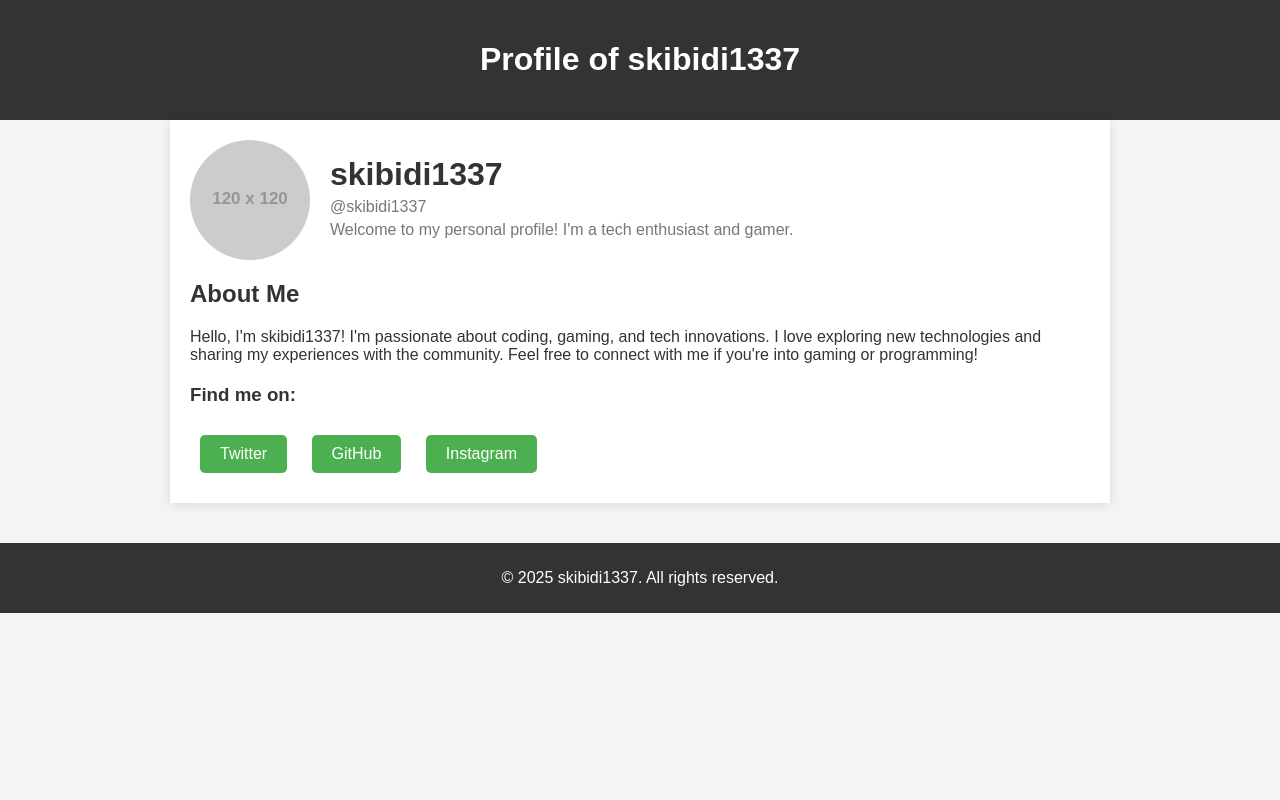
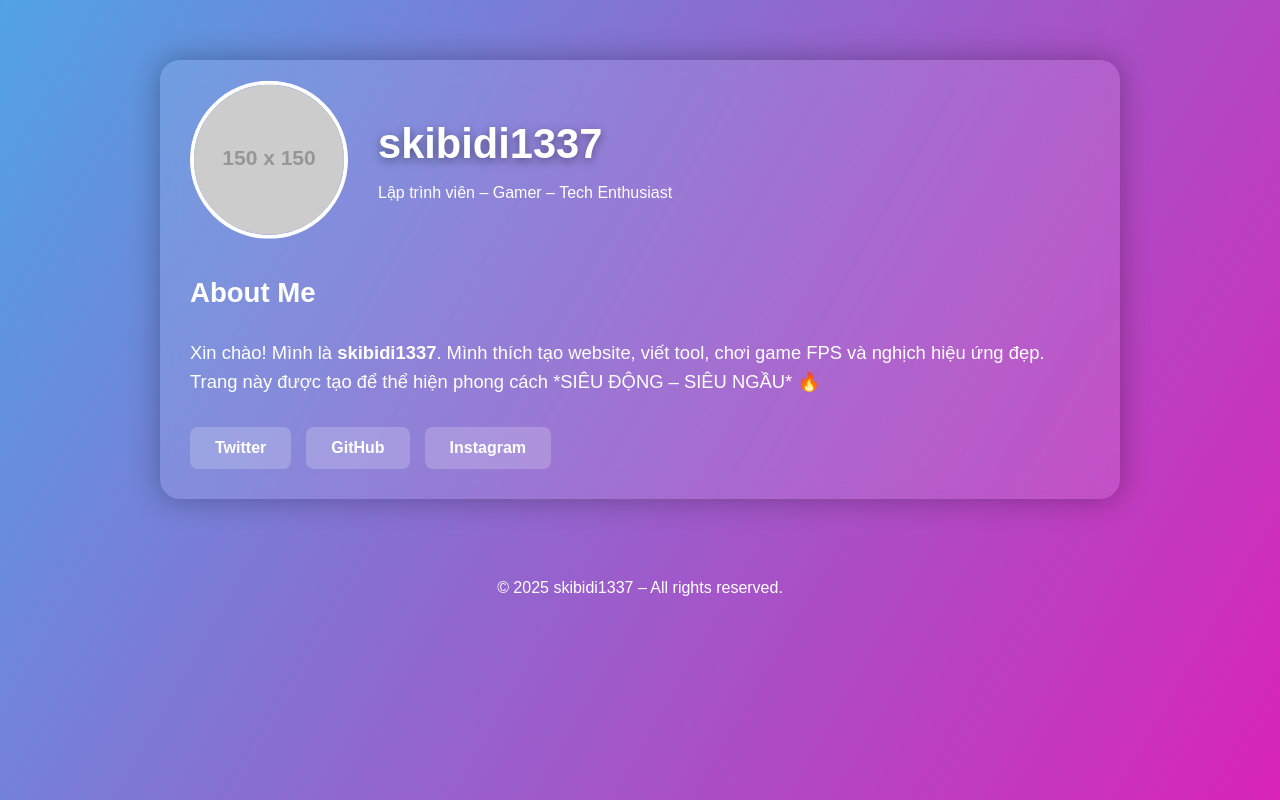
Before and after one commit to hoanghunglhu/23ct112-aspnetcore, a plain HTML site: page wwwroot/index.html in a window 1280 px wide. Drawn offline with Linux system fonts and the light colour scheme; placeholder pictures from the web are drawn by us.

Commit message:
index.html

```diff
--- a/wwwroot/index.html
+++ b/wwwroot/index.html
@@ -3,103 +3,152 @@
 <head>
 <meta charset="UTF-8">
 <meta name="viewport" content="width=device-width, initial-scale=1.0">
-    <title>Profile - skibidi1337</title>
+<title>Profile – skibidi1337</title>
+
 <style>
     body {
-            font-family: Arial, sans-serif;
-            background-color: #f4f4f4;
-            color: #333;
         margin: 0;
-            padding: 0;
+        font-family: "Poppins", sans-serif;
+        background: linear-gradient(120deg, #4c2bfb, #0ef, #ff00aa);
+        background-size: 400% 400%;
+        animation: gradientMove 12s ease infinite;
+        color: #fff;
     }
-        header {
-            background-color: #333;
-            color: white;
-            padding: 20px;
-            text-align: center;
+
+    /* Nền chuyển động */
+    @keyframes gradientMove {
+        0% {background-position: 0% 50%;}
+        50% {background-position: 100% 50%;}
+        100% {background-position: 0% 50%;}
     }
+
     .container {
         max-width: 900px;
-            margin: 0 auto;
-            padding: 20px;
-            background-color: white;
-            box-shadow: 0 2px 10px rgba(0, 0, 0, 0.1);
+        margin: 60px auto;
+        background: rgba(255,255,255,0.1);
+        padding: 30px;
+        backdrop-filter: blur(12px);
+        border-radius: 20px;
+        animation: fadeIn 1.5s ease;
+        box-shadow: 0 0 30px rgba(0,0,0,0.3);
     }
+
+    /* Fade-in */
+    @keyframes fadeIn {
+        from {opacity: 0; transform: translateY(40px);}
+        to   {opacity: 1; transform: translateY(0);}
+    }
+
     .profile-header {
         display: flex;
         align-items: center;
-            gap: 20px;
+        gap: 30px;
+        animation: slideIn 1.2s ease;
     }
+
+    /* Slide-in từ bên trái */
+    @keyframes slideIn {
+        0% {opacity: 0; transform: translateX(-50px);}
+        100% {opacity: 1; transform: translateX(0);}
+    }
+
     .profile-header img {
-            width: 120px;
-            height: 120px;
+        width: 150px;
+        height: 150px;
         border-radius: 50%;
+        border: 4px solid #fff;
+        animation: avatarFloat 3s ease-in-out infinite;
     }
-        .profile-header h1 {
+
+    /* Avatar lơ lửng */
+    @keyframes avatarFloat {
+        0% {transform: translateY(0);}
+        50% {transform: translateY(-12px);}
+        100% {transform: translateY(0);}
+    }
+
+    h1 {
         margin: 0;
-            font-size: 2rem;
+        font-size: 2.6rem;
+        text-shadow: 0 3px 10px rgba(0,0,0,0.4);
     }
-        .profile-header p {
-            margin: 5px 0;
-            color: #777;
-        }
+
     .bio {
         margin-top: 20px;
+        font-size: 1.15rem;
+        line-height: 1.6;
+        animation: fadeInUp 1.5s ease;
     }
+
+    @keyframes fadeInUp {
+        from {opacity: 0; transform: translateY(20px);}
+        to {opacity: 1; transform: translateY(0);}
+    }
+
     .social-links {
-            margin-top: 20px;
+        margin-top: 30px;
+        display: flex;
+        gap: 15px;
     }
+
     .social-links a {
-            display: inline-block;
-            margin: 10px;
+        padding: 12px 25px;
+        border-radius: 8px;
+        background: rgba(255,255,255,0.2);
         color: #fff;
-            background-color: #4CAF50;
-            padding: 10px 20px;
-            border-radius: 5px;
         text-decoration: none;
+        font-weight: bold;
+        transition: 0.3s;
+        position: relative;
+        overflow: hidden;
     }
+
+    /* Hiệu ứng hover neon */
     .social-links a:hover {
-            background-color: #45a049;
+        background: #fff;
+        color: #000;
+        box-shadow: 0 0 20px #fff, 0 0 40px #0ef;
+        transform: scale(1.1);
     }
+
     footer {
         text-align: center;
-            background-color: #333;
-            color: white;
-            padding: 10px;
-            margin-top: 40px;
+        margin-top: 30px;
+        padding: 20px;
+        font-size: 1rem;
+        animation: fadeIn 2s ease;
     }
 </style>
 </head>
+
 <body>
-    <header>
-        <h1>Profile of skibidi1337</h1>
-    </header>
 
 <div class="container">
     <div class="profile-header">
-            <img src="https://via.placeholder.com/120" alt="Avatar">
+        <img src="https://via.placeholder.com/150" alt="Avatar">
         <div>
             <h1>skibidi1337</h1>
-                <p>@skibidi1337</p>
-                <p>Welcome to my personal profile! I'm a tech enthusiast and gamer.</p>
+            <p>Lập trình viên – Gamer – Tech Enthusiast</p>
         </div>
     </div>
 
     <div class="bio">
         <h2>About Me</h2>
-            <p>Hello, I'm skibidi1337! I'm passionate about coding, gaming, and tech innovations. I love exploring new technologies and sharing my experiences with the community. Feel free to connect with me if you're into gaming or programming!</p>
+        <p>
+            Xin chào! Mình là <strong>skibidi1337</strong>.
+            Mình thích tạo website, viết tool, chơi game FPS và nghịch hiệu ứng đẹp.
+            Trang này được tạo để thể hiện phong cách *SIÊU ĐỘNG – SIÊU NGẦU* 🔥
+        </p>
     </div>
 
     <div class="social-links">
-            <h3>Find me on:</h3>
-            <a href="https://twitter.com/skibidi1337" target="_blank">Twitter</a>
-            <a href="https://github.com/skibidi1337" target="_blank">GitHub</a>
-            <a href="https://www.instagram.com/skibidi1337" target="_blank">Instagram</a>
+        <a href="#">Twitter</a>
+        <a href="#">GitHub</a>
+        <a href="#">Instagram</a>
     </div>
 </div>
 
-    <footer>
-        <p>&copy; 2025 skibidi1337. All rights reserved.</p>
-    </footer>
+<footer>© 2025 skibidi1337 – All rights reserved.</footer>
+
 </body>
 </html>
```
Also changed, not shown: 1 other file. Lines whose indentation alone changed are shown as unchanged.
